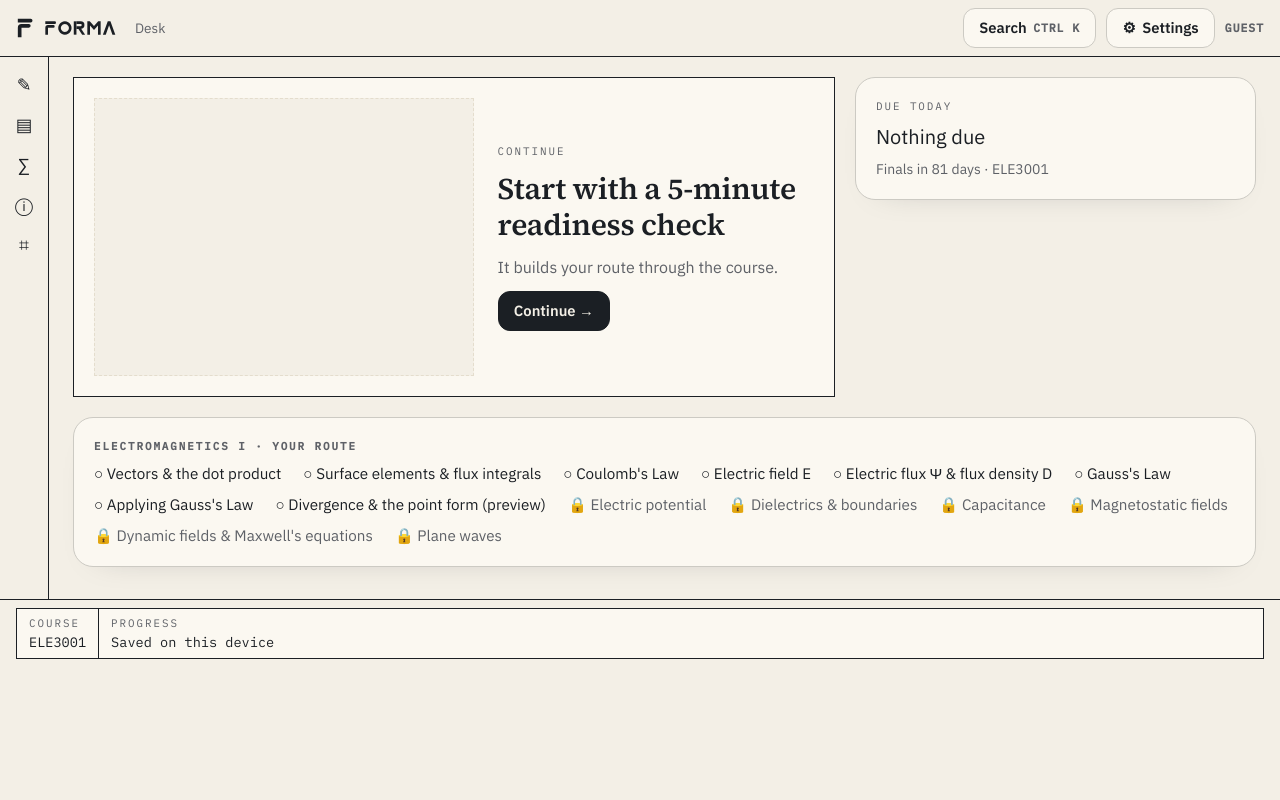
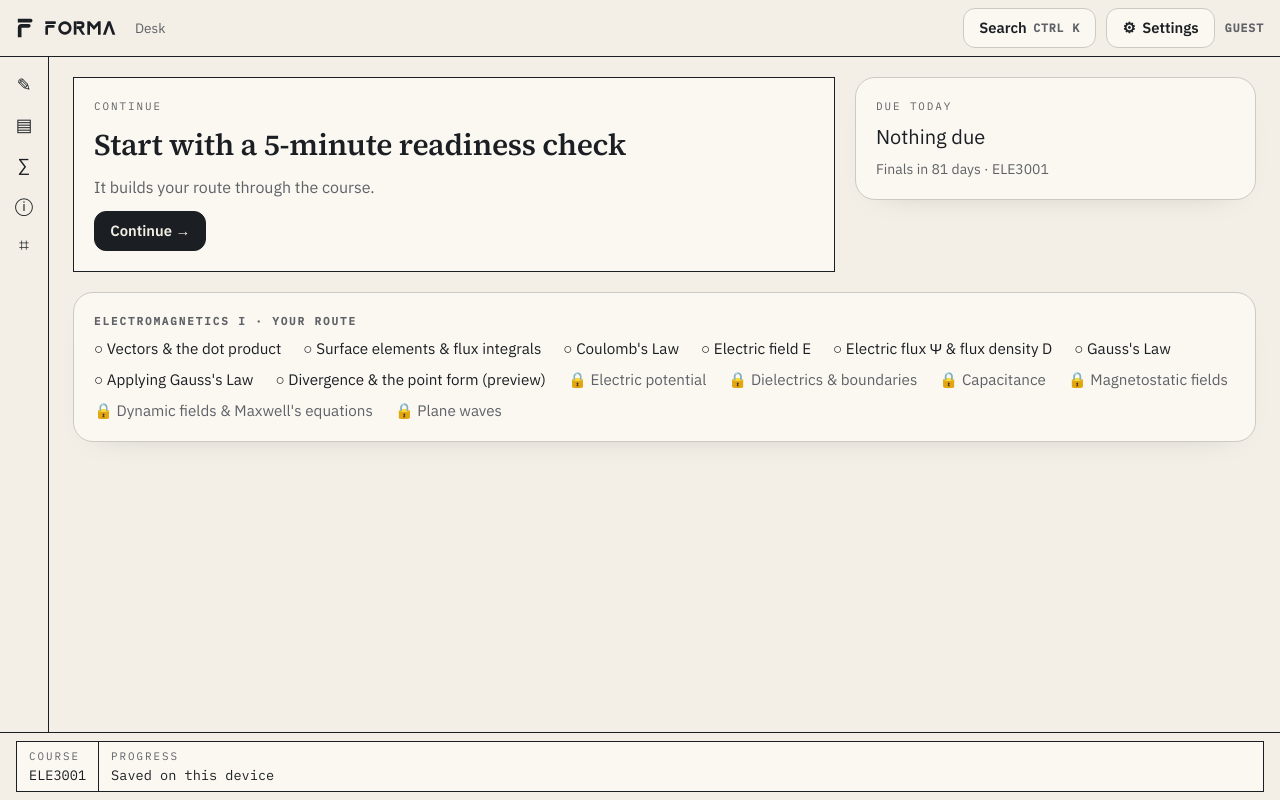
Before and after one commit to malickecase28-hash/StudyBuddy, a Next.js app in the folder app/apps/web/: page / in a window 1280 px wide. Built offline with nearby package versions, Linux system fonts and the light colour scheme; what @cortex-js/compute-engine would draw is missing.

Commit message:
fix(web): footer at page bottom, no empty thumbnail for classic continue; docs: Desk and tools
Co-Authored-By: Claude Opus 5.5 <noreply@anthropic.com>

```diff
--- a/app/apps/web/components/screens/DeskScreen.tsx
+++ b/app/apps/web/components/screens/DeskScreen.tsx
@@ -32,8 +32,8 @@ export function DeskScreen() {
           <RetrievalQuiz count={2} onFinished={dismissWelcome} />
         </section>
       )}
-      <section className="desk-continue" aria-labelledby="continue-title">
-        {c.plate ? <PlateThumb plateId={c.plate.plateId} step={c.plate.step} label={`Where you stopped: ${c.title}`} /> : <div className="plate-thumb plate-thumb-empty" aria-hidden />}
+      <section className="desk-continue" data-plate={!!c.plate} aria-labelledby="continue-title">
+        {c.plate && <PlateThumb plateId={c.plate.plateId} step={c.plate.step} label={`Where you stopped: ${c.title}`} />}
         <div className="space-y-3">
           <p className="kicker">Continue</p>
           <h2 id="continue-title" className="text-3xl">{c.title}</h2>
--- a/app/packages/ui/src/forma.css
+++ b/app/packages/ui/src/forma.css
@@ -74,13 +74,13 @@ h1, h2, h3 { font-family: var(--font-read); font-weight: 600; letter-spacing: -0
 .split-handle { align-self: stretch; cursor: col-resize; background: linear-gradient(var(--grid), var(--grid)) center / 1.5px 100% no-repeat; }
 .split-handle:hover, .split-handle:focus-visible { background-image: linear-gradient(var(--focus), var(--focus)); }
 @media (max-width: 900px) { .split { grid-template-columns: 1fr !important; } .split-handle { display: none; } }
-.shell { min-height: 100vh; display: grid; grid-template-rows: auto auto 1fr auto; }
+.shell { min-height: 100vh; display: flex; flex-direction: column; }
 .topbar { position: sticky; top: 0; z-index: 20; display: flex; align-items: center; gap: 18px; padding: 8px 16px; background: var(--paper); border-bottom: 1.5px solid var(--ink); }
 .brand { display: flex; align-items: center; gap: 10px; color: var(--ink); }
 .crumbs ol { display: flex; gap: 8px; font-size: 0.85rem; color: var(--graphite); }
 .crumbs li + li::before { content: "›"; margin-right: 8px; }
 .topbar-end { margin-left: auto; display: flex; align-items: center; gap: 10px; }
-.shell-body { display: flex; min-height: 0; }
+.shell-body { display: flex; flex: 1; min-height: 0; }
 .tool-dock { display: flex; flex-direction: column; gap: 4px; padding: 10px 6px; border-right: 1.5px solid var(--ink); }
 .tool-button { width: 36px; height: 36px; display: grid; place-items: center; font-size: 1.1rem; border: 1.5px solid transparent; }
 .tool-button[aria-pressed="true"] { border-color: var(--ink); background: var(--paper-2); }
@@ -100,7 +100,7 @@ h1, h2, h3 { font-family: var(--font-read); font-weight: 600; letter-spacing: -0
 .desk-wide, .desk-route, .desk-notes { grid-column: 1 / -1; }
 .desk-continue { display: grid; grid-template-columns: minmax(0, 1.2fr) minmax(0, 1fr); gap: 24px; align-items: center; padding: 20px; background: var(--paper-2); border: 1.5px solid var(--ink); }
 .plate-thumb { pointer-events: none; }
-.plate-thumb-empty { aspect-ratio: 520 / 380; background: var(--paper); border: 1.5px dashed var(--grid); }
+.desk-continue[data-plate="false"] { grid-template-columns: 1fr; }
 .desk-route-list { display: flex; flex-wrap: wrap; gap: 8px 22px; margin-top: 8px; font-size: 0.95rem; }
 .desk-route-list a[aria-current="step"] { color: var(--flux-text); font-weight: 600; }
 @media (max-width: 900px) { .desk, .desk-continue { grid-template-columns: 1fr; } }
```
Also changed, not shown: 2 other files (tests, documents, lock files or other folders).
